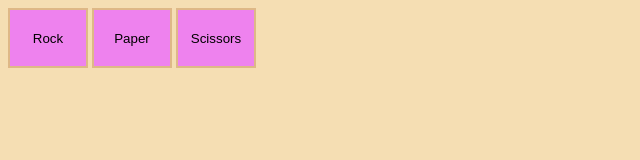
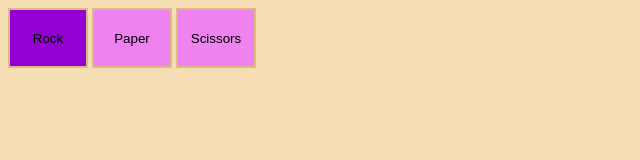
Before and after one commit to johnnion1/RPS, a plain HTML site: page index.html in a window 1280 px wide. In both pictures the pointer is over the button "Rock". Shown: the whole page, without its empty margins (0-640 px from the left). Drawn offline with Linux system fonts and the light colour scheme.

Commit message:
Added more style

```diff
--- a/index.html
+++ b/index.html
@@ -12,6 +12,12 @@
                 height: 60px;
                 background-color:violet;
                 border: 2px solid burlywood;
+            }
+            button:hover {
+                background-color:darkviolet;
+            }
+            button:active {
+                background-color:cadetblue;
             }
         </style>
     </head>
```
